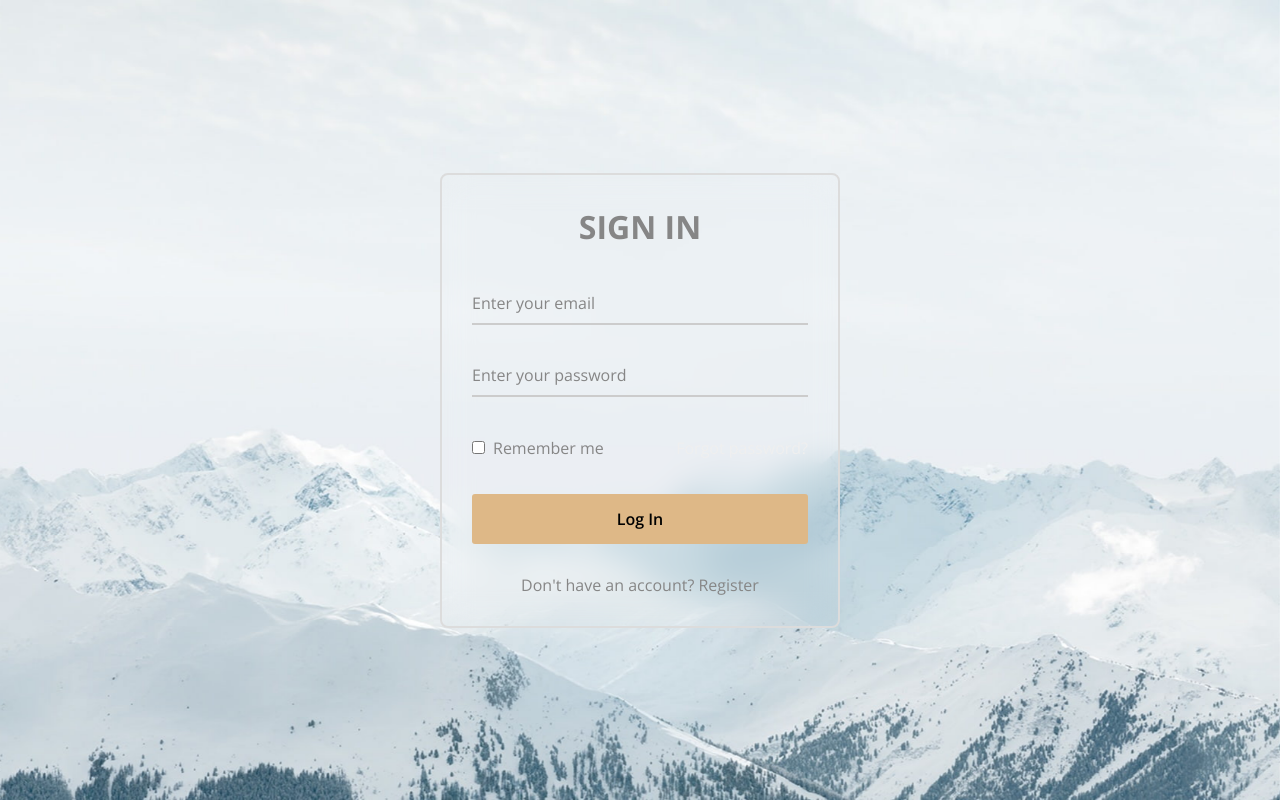
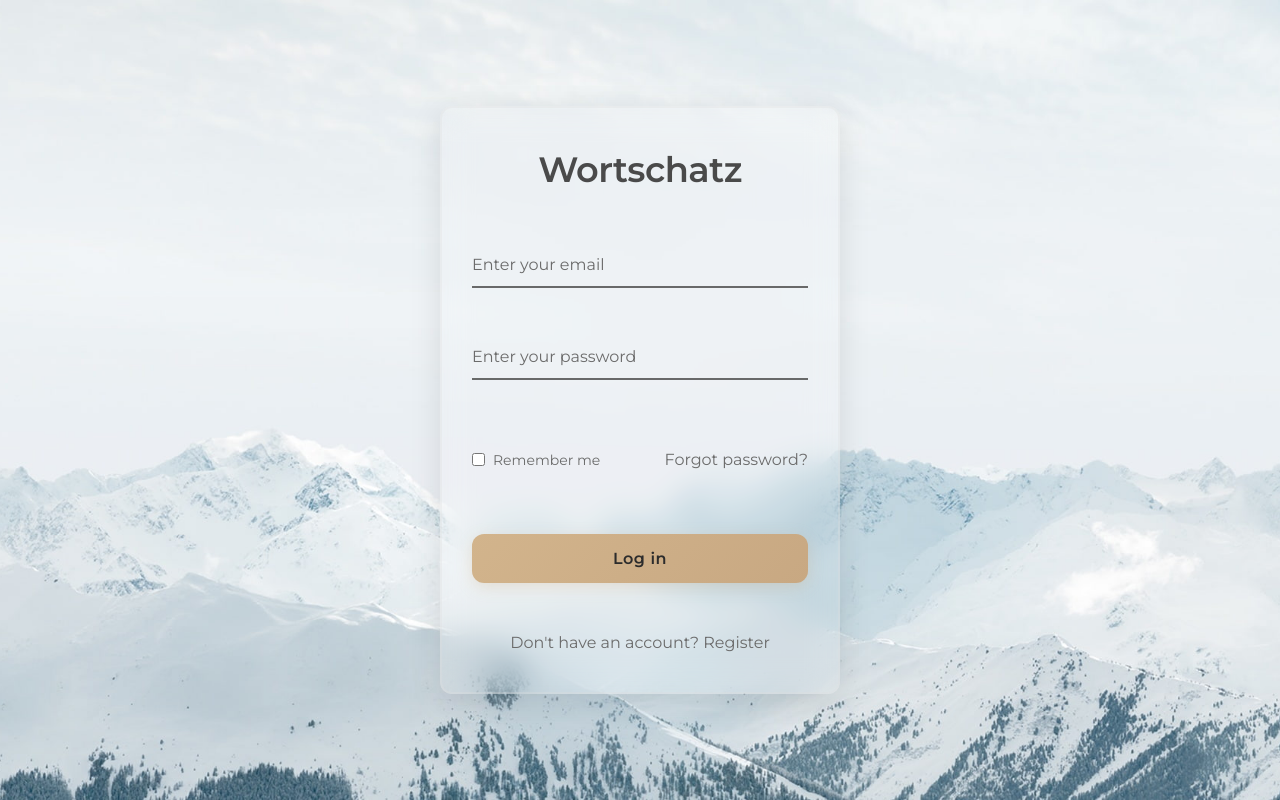
Before and after one commit to m4tice/wortschatz, a Flask app: page /auth/signout in a window 1280 px wide. Run offline with Flask 3, Linux system fonts and the light colour scheme.

Commit message:
feat: css update

```diff
--- a/app/authentication/static/signin.css
+++ b/app/authentication/static/signin.css
@@ -1,158 +1,212 @@
-@import url("https://fonts.googleapis.com/css2?family=Open+Sans:wght@200;300;400;500;600;700&display=swap");
+@import url("https://fonts.googleapis.com/css2?family=Montserrat:wght@200;300;400;500;600;700&display=swap");
 
+/* Reset and base styles */
 * {
     margin: 0;
     padding: 0;
     box-sizing: border-box;
-    font-family: "Open Sans", sans-serif;
+    font-family: "Montserrat", sans-serif;
 }
 
+/* Body layout and background */
 body {
     display: flex;
     align-items: center;
     justify-content: center;
     min-height: 100vh;
-    width: 100%;
-    padding: 0 10px;
-}
-
-body::before {
-    content: "";
-    position: absolute;
-    width: 100%;
-    height: 100%;
-    /* background: url("https://upload.wikimedia.org/wikipedia/commons/a/a6/BoschParkhaus-pjt.jpg"), #000; */
+    margin: 0;
     background: url('resources/wallpaperflare.com_wallpaper.jpg') no-repeat center center fixed;
-    /* background: url("https://images.locationscout.net/2021/08/morskie-oko-lake-poland-c4td.webp?h=1400&q=80"), #000; */
-    background-position: center;
     background-size: cover;
 }
 
-.wrapper {
+/* Animations */
+@keyframes fadeIn {
+    to {
+        opacity: 0.6;
+        transform: translateY(0);
+    }
+}
+
+/* Main container */
+.cont-wrapper {
     width: 400px;
-    border-radius: 8px;
-    padding: 30px;
+    max-width: 90vw;
+    border-radius: 12px;
+    padding: 40px 30px;
     text-align: center;
-    /* border: 2px solid rgba(255, 255, 255, 0.5); */
-    border: 2px solid gainsboro;
+    border: 2px solid rgba(220, 220, 220, 0.3);
     backdrop-filter: blur(15px);
     -webkit-backdrop-filter: blur(15px);
+    background: rgba(255, 255, 255, 0.1);
+    box-shadow: 0 8px 32px rgba(0, 0, 0, 0.1);
 }
 
+.cont-wrapper a {
+    color: #6b6b6b !important;
+    text-decoration: none;
+    transition: color 0.3s ease;
+}
+
+.cont-wrapper a:hover {
+    color: #d2b48c !important;
+    text-decoration: underline;
+}
+
+/* Form styling */
 form {
     display: flex;
     flex-direction: column;
+    gap: 20px;
 }
 
+/* Heading */
 h2 {
-    font-size: 2rem;
-    margin-bottom: 20px;
-    color: #868686;
+    font-size: 2.2rem;
+    font-weight: 600;
+    margin-bottom: 30px;
+    color: #4a4a4a;
+    letter-spacing: -0.5px;
 }
 
+/* Input field container */
 .input-field {
     position: relative;
-    border-bottom: 2px solid #ccc;
-    margin: 15px 0;
+    margin-bottom: 25px;
+    border-bottom: 2px solid rgba(70, 70, 70, 0.8);
+    transition: border-color 0.3s ease;
 }
 
+.input-field:focus-within {
+    border-bottom-color: #d2b48c;
+}
+
+/* Input field labels */
 .input-field label {
     position: absolute;
     top: 50%;
     left: 0;
     transform: translateY(-50%);
-    color: #868686;
+    color: #6b6b6b;
     font-size: 16px;
+    font-weight: 400;
     pointer-events: none;
-    transition: 0.15s ease;
+    transition: all 0.3s ease;
+    z-index: 1;
 }
 
+/* Input fields */
 .input-field input {
     width: 100%;
-    height: 40px;
+    height: 45px;
     background: transparent;
     border: none;
     outline: none;
     font-size: 16px;
-    color: black;
+    font-weight: 400;
+    color: #333;
+    padding: 15px 0 5px 0;
+    position: relative;
+    z-index: 2;
 }
 
-.input-field input:focus~label,
-.input-field input:valid~label {
-    font-size: 0.8rem;
-    top: 10px;
-    transform: translateY(-120%);
+/* Label animation on focus/valid */
+.input-field input:focus ~ label,
+.input-field input:not(:placeholder-shown) ~ label {
+    font-size: 0.75rem;
+    font-weight: 500;
+    top: -10px;
+    color: #d2b48c;
+    transform: translateY(0);
 }
 
-.forget {
+/* Forget and Remember */
+.cont-forget {
     display: flex;
     align-items: center;
     justify-content: space-between;
     margin: 25px 0 35px 0;
-    color: #868686;
+    color: #6b6b6b;
+}
+
+.cont-forget label {
+    display: flex;
+    align-items: center;
+    cursor: pointer;
+    transition: color 0.3s ease;
+}
+
+.cont-forget label:hover {
+    color: #d2b48c;
+}
+
+.cont-forget label p {
+    margin-left: 8px;
+    font-size: 14px;
 }
 
 #remember {
-    accent-color: #fff;
+    accent-color: #d2b48c;
+    cursor: pointer;
 }
 
-.forget label {
-    display: flex;
-    align-items: center;
+/* Login button */
+.btn-login {
+    background: linear-gradient(135deg, #d2b48c, #c8a882);
+    color: #2c2c2c;
+    font-weight: 600;
+    font-size: 16px;
+    border: none;
+    padding: 15px 25px;
+    border-radius: 12px;
+    cursor: pointer;
+    transition: all 0.3s ease;
+    margin-top: 10px;
+    box-shadow: 0 4px 15px rgba(210, 180, 140, 0.3);
+    letter-spacing: 0.5px;
 }
 
-.forget label p {
-    margin-left: 8px;
+.btn-login:hover {
+    border: 1px solid gainsboro;
+    background: rgba(255, 255, 255, 0.15);
+    transform: translateY(-2px);
+    box-shadow: 0 6px 20px rgba(210, 180, 140, 0.4);
 }
 
-.wrapper a {
-    color: #efefef;
-    text-decoration: none;
+.btn-login:active {
+    transform: translateY(0);
+    box-shadow: 0 2px 10px rgba(210, 180, 140, 0.3);
 }
 
-.wrapper a:hover {
+/* Registration link section */
+.register {
+    text-align: center;
+    margin-top: 30px;
+    color: #6b6b6b;
+}
+
+.register-link {
+    color: #6b6b6b !important;
+    text-decoration: none;
+    transition: color 0.3s ease;
+}
+
+.register-link:hover {
+    color: #d2b48c !important;
     text-decoration: underline;
 }
 
-button {
-    background: burlywood;
-    color: #000;
-    font-weight: 600;
-    border: none;
-    padding: 12px 20px;
-    cursor: pointer;
-    border-radius: 3px;
-    font-size: 16px;
-    border: 2px solid transparent;
-    transition: 0.3s ease;
+/* Git version label */
+.label-gitv {
+    position: absolute;
+    top: 15px;
+    left: 15px;
+    background: linear-gradient(135deg, #d2b48c, #c8a882);
+    color: #2c2c2c;
+    padding: 8px 16px;
+    font-size: 11px;
+    font-weight: 500;
+    border-radius: 20px;
+    z-index: 1000;
+    box-shadow: 0 2px 8px rgba(0, 0, 0, 0.1);
+    letter-spacing: 0.3px;
 }
-
-button:hover {
-    color: #fff;
-    border-color: #fff;
-    background: rgba(255, 255, 255, 0.15);
-}
-
-.register {
-    text-align: center;
-    margin-top: 30px;
-    color: #868686;
-}
-
-.register-link {
-    color: #868686 !important;
-    text-decoration: none;
-}
-
-#gitv-label {
-    position: absolute;
-    top: 10px;
-    left: 10px;
-    background-color: burlywood;
-    color: black;
-    padding: 5px 20px;
-    font-size: 10px;
-    /* font-weight: bold; */
-    border-radius: 25px;
-    z-index: 1000;
-}
--- a/app/authentication/templates/authentication/signin.html
+++ b/app/authentication/templates/authentication/signin.html
@@ -10,27 +10,27 @@
 
 <body>
     {% if gitv %}
-    <div id="gitv-label">-b {{ gitv }}</div>
+    <div class="label-gitv">-b {{ gitv }}</div>
     {% endif %}
-    <div class="wrapper">
+    <div class="container cont-wrapper">
         <form action="#">
-            <h2>SIGN IN</h2>
+            <h2>Wortschatz</h2>
             <div class="input-field">
-                <input type="text" required>
+                <input type="text" required placeholder="">
                 <label>Enter your email</label>
             </div>
             <div class="input-field">
-                <input type="password" required>
+                <input type="password" required placeholder="">
                 <label>Enter your password</label>
             </div>
-            <div class="forget">
+            <div class="container cont-forget">
                 <label for="remember">
                     <input type="checkbox" id="remember">
                     <p>Remember me</p>
                 </label>
                 <a href="#">Forgot password?</a>
             </div>
-            <button id="button-signin" type="submit">Log In</button>
+            <button class="btn btn-login" type="submit">Log in</button>
             <div class="register">
                 <p>Don't have an account? <a class="register-link" href="#">Register</a></p>
             </div>
```
